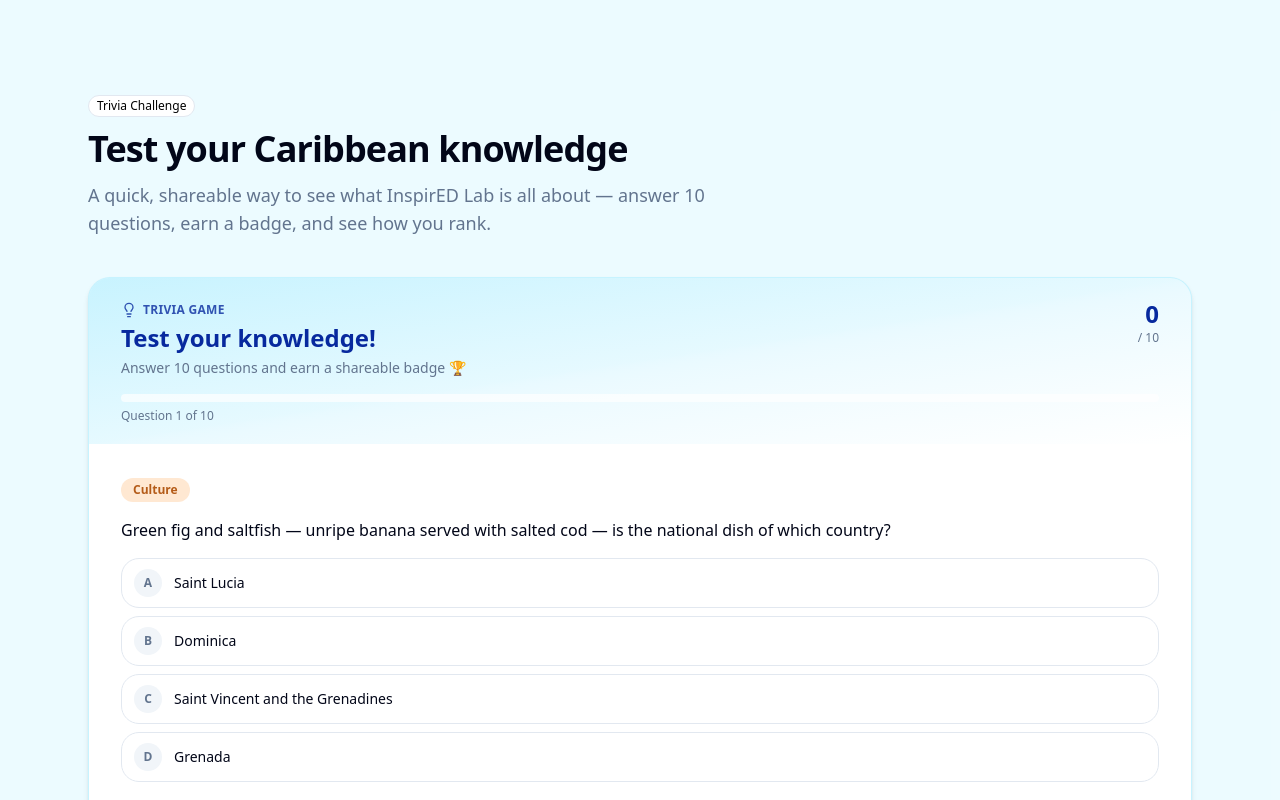
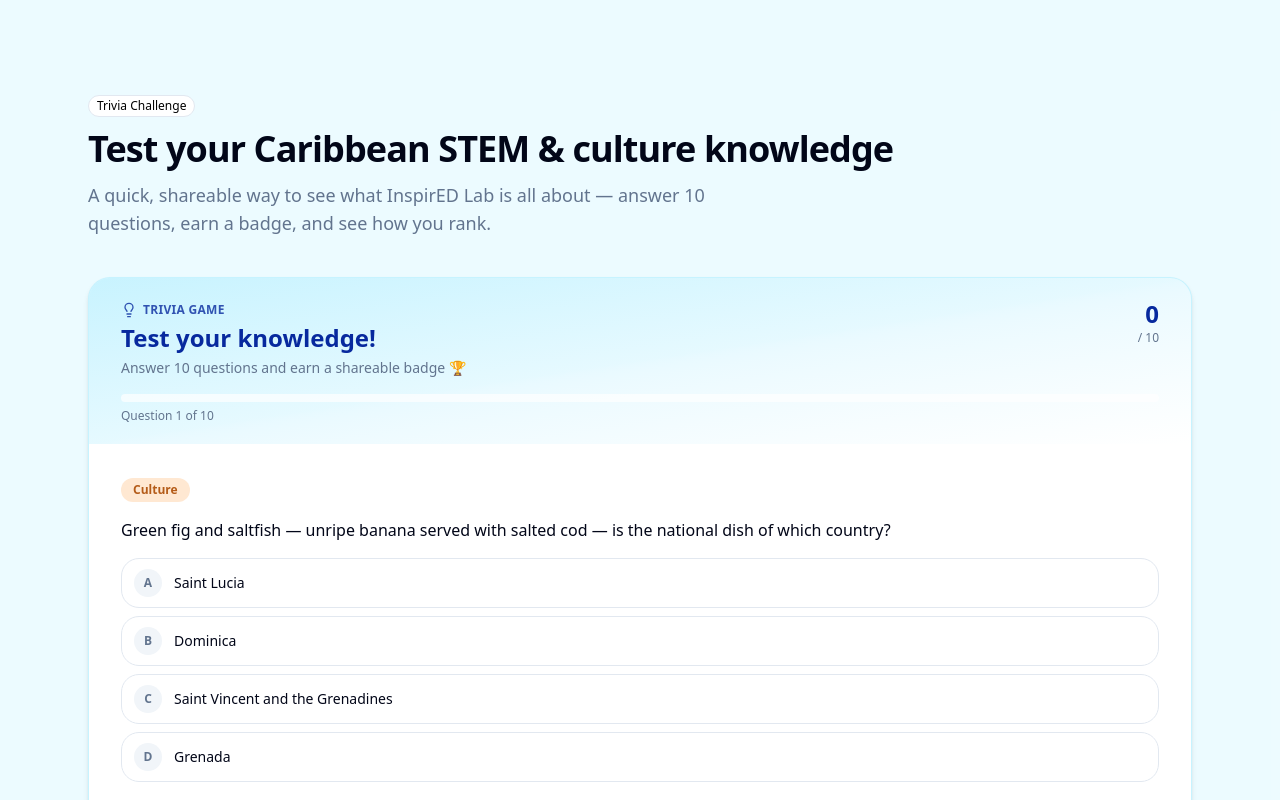
Before and after one commit to ChajMo/inspiredlab-web, a Next.js app: page / in a window 1280 px wide. Shown: the part 1160-1960 px from the top of the page. Built offline with nearby package versions, Linux system fonts and the light colour scheme.

Commit message:
Add files via upload

```diff
--- a/components/InspiredLabCommunitySite.tsx
+++ b/components/InspiredLabCommunitySite.tsx
@@ -1195,7 +1195,7 @@ function Resources() {
       <div className="mx-auto max-w-6xl px-4 sm:px-6">
         <SectionHeader
           eyebrow="Resources"
-          title="Free STEAM learning and engagement resources"
+          title="Free STEM learning and engagement resources"
           desc="Curated tools, platforms, and learning spaces that connect science to real-world experiences across the Caribbean and beyond."
         />
 
@@ -1261,7 +1261,7 @@ function TriviaSection() {
       <div className="mx-auto max-w-6xl px-4 sm:px-6">
         <SectionHeader
           eyebrow="Trivia Challenge"
-          title="Test your Caribbean knowledge"
+          title="Test your Caribbean STEM & culture knowledge"
           desc="A quick, shareable way to see what InspirED Lab is all about — answer 10 questions, earn a badge, and see how you rank."
         />
         <div className="mt-10">
@@ -1274,11 +1274,11 @@ function TriviaSection() {
 
 function SteamAward() {
   const recipients = [
+    { year: "2024/25", name: "Mary Lynch" },
+    { year: "2023/24", name: "Hannah-Marie Williams" },
+    { year: "2022/23", name: "Jael Chiverton" },
+    { year: "2021/22", name: "Kezia Purcell" },
     { year: "2020/21", name: "Chenoa Simmonds" },
-    { year: "2021/22", name: "Kezia Purcell" },
-    { year: "2022/23", name: "Jael Chiverton" },
-    { year: "2023/24", name: "Hannah-Marie Williams" },
-    { year: "2024/25", name: "Mary Lynch" },
   ];
 
   return (
```
